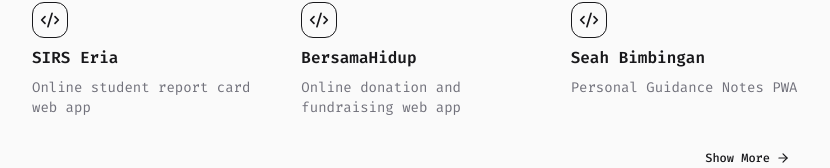
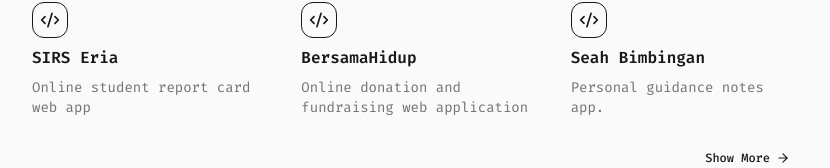
Before and after one commit to caclm10/new-portfolio, a Next.js app: page / in a window 1280 px wide. Shown: the part 1170-1338 px from the top of the page, without its empty margins (224-1054 px from the left). Built offline with nearby package versions, Linux system fonts and the light colour scheme.

Commit message:
feat: add detail to project

```diff
--- a/app/(main)/page.tsx
+++ b/app/(main)/page.tsx
@@ -3,6 +3,18 @@ import Link from "next/link";
 
 import { Button } from "@/components/button";
 import {
+    Modal,
+    ModalBody,
+    ModalCancel,
+    ModalContent,
+    ModalDescription,
+    ModalFooter,
+    ModalHeader,
+    ModalTitle,
+    ModalTrigger,
+} from "@/components/modal";
+import {
+    ContactButton,
     Features,
     FeaturesItem,
     FeaturesList,
@@ -12,6 +24,7 @@ import {
     TimelineItem,
     TimelineTitle,
 } from "@/features/portfolio/components";
+import { projects } from "@/features/portfolio/data/projects";
 
 function IndexPage() {
     return (
@@ -90,18 +103,49 @@ function IndexPage() {
                 <FeaturesTitle>Projects</FeaturesTitle>
 
                 <FeaturesList>
-                    <FeaturesItem
-                        title="SIRS Eria"
-                        description="Online student report card web app"
-                    />
-                    <FeaturesItem
-                        title="BersamaHidup"
-                        description="Online donation and fundraising web app"
-                    />
-                    <FeaturesItem
-                        title="Seah Bimbingan"
-                        description="Personal Guidance Notes PWA"
-                    />
+                    {projects.map((project) => (
+                        <Modal key={project.title}>
+                            <ModalTrigger asChild>
+                                <FeaturesItem
+                                    title={project.title}
+                                    description={project.description}
+                                />
+                            </ModalTrigger>
+
+                            <ModalContent>
+                                <ModalHeader>
+                                    <ModalTitle>
+                                        {project.modal?.title || project.title}
+                                    </ModalTitle>
+                                    <ModalDescription>
+                                        {project.modal?.description ||
+                                            project.description}
+                                    </ModalDescription>
+                                </ModalHeader>
+
+                                <ModalBody>
+                                    {project.links.length > 0 && (
+                                        <div className="flex items-center gap-2">
+                                            {project.links.map((link) => (
+                                                <ContactButton
+                                                    key={link.url}
+                                                    icon={link.icon}
+                                                    url={link.url}
+                                                    label={link.label}
+                                                    alt={link.alt}
+                                                />
+                                            ))}
+                                        </div>
+                                    )}
+                                    <p>{project.about}</p>
+                                </ModalBody>
+
+                                <ModalFooter>
+                                    <ModalCancel>Close</ModalCancel>
+                                </ModalFooter>
+                            </ModalContent>
+                        </Modal>
+                    ))}
                 </FeaturesList>
 
                 <div className="flex justify-end">
--- a/components/dialog.tsx
+++ b/components/dialog.tsx
@@ -56,13 +56,13 @@ function DialogContent({
             <DialogPrimitive.Content
                 data-slot="dialog-content"
                 className={cn(
-                    "bg-body data-[state=open]:animate-in data-[state=closed]:animate-out data-[state=closed]:fade-out-0 data-[state=open]:fade-in-0 data-[state=closed]:zoom-out-95 data-[state=open]:zoom-in-95 fixed top-[50%] left-[50%] z-50 grid w-full max-w-[calc(100%-2rem)] translate-x-[-50%] translate-y-[-50%] gap-4 rounded-lg border p-6 shadow-lg duration-200 sm:max-w-lg",
+                    "bg-body data-[state=open]:animate-in data-[state=closed]:animate-out data-[state=closed]:fade-out-0 data-[state=open]:fade-in-0 data-[state=closed]:zoom-out-95 data-[state=open]:zoom-in-95 fixed top-[50%] left-[50%] z-50 grid w-full max-w-[calc(100%-2rem)] translate-x-[-50%] translate-y-[-50%] gap-4 rounded-xl border p-6 shadow-lg duration-200 sm:max-w-lg",
                     className,
                 )}
                 {...props}
             >
                 {children}
-                <DialogPrimitive.Close className="ring-offset-body focus:ring-ring data-[state=open]:bg-primary/10 data-[state=open]:text-on-muted absolute top-4 right-4 rounded-xs opacity-70 transition-opacity hover:opacity-100 focus:ring-2 focus:ring-offset-2 focus:outline-hidden disabled:pointer-events-none [&_svg]:pointer-events-none [&_svg]:shrink-0 [&_svg:not([class*='size-'])]:size-4">
+                <DialogPrimitive.Close className="ring-offset-body focus:ring-ring data-[state=open]:bg-primary/10 data-[state=open]:text-on-muted absolute top-4 right-4 rounded-sm opacity-70 transition-opacity hover:opacity-100 focus:ring-2 focus:ring-offset-2 focus:outline-hidden disabled:pointer-events-none [&_svg]:pointer-events-none [&_svg]:shrink-0 [&_svg:not([class*='size-'])]:size-4">
                     <XIcon />
                     <span className="sr-only">Close</span>
                 </DialogPrimitive.Close>
--- a/components/drawer.tsx
+++ b/components/drawer.tsx
@@ -56,15 +56,15 @@ function DrawerContent({
                 data-slot="drawer-content"
                 className={cn(
                     "group/drawer-content bg-body fixed z-50 flex h-auto flex-col",
-                    "data-[vaul-drawer-direction=top]:inset-x-0 data-[vaul-drawer-direction=top]:top-0 data-[vaul-drawer-direction=top]:mb-24 data-[vaul-drawer-direction=top]:max-h-[80vh] data-[vaul-drawer-direction=top]:rounded-b-lg data-[vaul-drawer-direction=top]:border-b",
-                    "data-[vaul-drawer-direction=bottom]:inset-x-0 data-[vaul-drawer-direction=bottom]:bottom-0 data-[vaul-drawer-direction=bottom]:mt-24 data-[vaul-drawer-direction=bottom]:max-h-[80vh] data-[vaul-drawer-direction=bottom]:rounded-t-lg data-[vaul-drawer-direction=bottom]:border-t",
+                    "data-[vaul-drawer-direction=top]:inset-x-0 data-[vaul-drawer-direction=top]:top-0 data-[vaul-drawer-direction=top]:mb-24 data-[vaul-drawer-direction=top]:max-h-[80vh] data-[vaul-drawer-direction=top]:rounded-b-xl data-[vaul-drawer-direction=top]:border-b",
+                    "data-[vaul-drawer-direction=bottom]:inset-x-0 data-[vaul-drawer-direction=bottom]:bottom-0 data-[vaul-drawer-direction=bottom]:mt-24 data-[vaul-drawer-direction=bottom]:max-h-[80vh] data-[vaul-drawer-direction=bottom]:rounded-t-xl data-[vaul-drawer-direction=bottom]:border-t",
                     "data-[vaul-drawer-direction=right]:inset-y-0 data-[vaul-drawer-direction=right]:right-0 data-[vaul-drawer-direction=right]:w-3/4 data-[vaul-drawer-direction=right]:border-l data-[vaul-drawer-direction=right]:sm:max-w-sm",
                     "data-[vaul-drawer-direction=left]:inset-y-0 data-[vaul-drawer-direction=left]:left-0 data-[vaul-drawer-direction=left]:w-3/4 data-[vaul-drawer-direction=left]:border-r data-[vaul-drawer-direction=left]:sm:max-w-sm",
                     className,
                 )}
                 {...props}
             >
-                <div className="bg-muted mx-auto mt-4 hidden h-2 w-[100px] shrink-0 rounded-full group-data-[vaul-drawer-direction=bottom]/drawer-content:block" />
+                <div className="bg-on-body/10 mx-auto mt-4 hidden h-2 w-[100px] shrink-0 rounded-full group-data-[vaul-drawer-direction=bottom]/drawer-content:block" />
                 {children}
             </DrawerPrimitive.Content>
         </DrawerPortal>
--- a/components/modal.tsx
+++ b/components/modal.tsx
@@ -71,20 +71,32 @@ function Modal({ open, onOpenChange, children }: ModalProps) {
     );
 }
 
-function ModalTrigger(props: PrimitiveProps) {
+function ModalTrigger({ className, ...props }: PrimitiveProps) {
     const { isMobile } = useModal();
 
     const Elem = isMobile ? DrawerTrigger : DialogTrigger;
 
-    return <Elem data-slot="modal-trigger" {...props} />;
+    return (
+        <Elem
+            data-slot="modal-trigger"
+            className={`cursor-pointer ${className}`}
+            {...props}
+        />
+    );
 }
 
-function ModalContent(props: PrimitiveProps) {
+function ModalContent({ className, ...props }: PrimitiveProps) {
     const { isMobile } = useModal();
 
     const Elem = isMobile ? DrawerContent : DialogContent;
 
-    return <Elem data-slot="modal-content" {...props} />;
+    return (
+        <Elem
+            data-slot="modal-content"
+            className={`font-sans ${className}`}
+            {...props}
+        />
+    );
 }
 
 function ModalHeader(props: PrimitiveProps) {
@@ -115,7 +127,10 @@ function ModalBody({ className, ...props }: React.ComponentProps<"div">) {
     return (
         <div
             data-slot="modal-body"
-            className={cn("px-4 pt-4 sm:px-0 sm:pt-0", className)}
+            className={cn(
+                "flex flex-col gap-1 px-4 pt-4 sm:px-0 sm:pt-0",
+                className,
+            )}
             {...props}
         />
     );
--- /dev/null
+++ b/features/portfolio/data/projects.ts
@@ -0,0 +1,79 @@
+import { GithubIcon } from "@/components/icons";
+import { GlobeIcon } from "lucide-react";
+
+interface ProjectLink {
+    url: string;
+    label: string;
+    alt: string;
+    icon: React.ComponentType;
+}
+
+interface Project {
+    title: string;
+    description: string;
+    about: string;
+    links: ProjectLink[];
+    modal?: {
+        title?: string;
+        description?: string;
+    };
+}
+
+const projects: Project[] = [
+    {
+        title: "SIRS Eria",
+        description: "Online student report card web app",
+        about: "Sistem Informasi Raport Siswa is a web application built using the Laravel framework and the MySQL database management system. The application is designed to aid in the management of student report data for Eria Private High School (Internship).",
+        links: [
+            {
+                icon: GithubIcon,
+                url: "https://github.com/caclm10/sirs",
+                label: "SIRS Repository",
+                alt: "Github",
+            },
+        ],
+        modal: {
+            title: "Sistem Informasi Raport Siswa (SIRS) Eria",
+        },
+    },
+    {
+        title: "BersamaHidup",
+        description: "Online donation and fundraising web application",
+        about: "BersamaHidup is a web application created for educational purposes as part of a university project. It is built using the Laravel framework, utilizes the MySQL database, and integrates with the Tripay payment gateway to facilitate online donations and fundraising.",
+        links: [
+            {
+                icon: GithubIcon,
+                url: "https://github.com/caclm10/bersamahidup-web",
+                label: "BersamaHidup Repository",
+                alt: "Github",
+            },
+            {
+                icon: GlobeIcon,
+                url: "https://bersamahidup.lewinxander.com",
+                label: "BersamaHidup Live Web",
+                alt: "Web",
+            },
+        ],
+    },
+    {
+        title: "Seah Bimbingan",
+        description: "Personal guidance notes app.",
+        about: `Seah Bimbingan is a simple personal guidance notes application that allows you to record important details of your guidance sessions with your advisor, including the type of guidance (e.g., "Skripsi," "PKL," etc.). This application includes features such as recording your advisor's name, guidance topics, date of the session, and additional notes. The app is built using React and Chakra UI and is hosted online, so there's no need for manual installation.`,
+        links: [
+            {
+                icon: GithubIcon,
+                url: "https://github.com/caclm10/seah-bimbingan",
+                label: "Seah Bimbingan Repository",
+                alt: "Github",
+            },
+            {
+                icon: GlobeIcon,
+                url: "https://seah-bimbingan.vercel.app/",
+                label: "Seah Bimbingan Live Web",
+                alt: "Web",
+            },
+        ],
+    },
+];
+
+export { projects };
```
